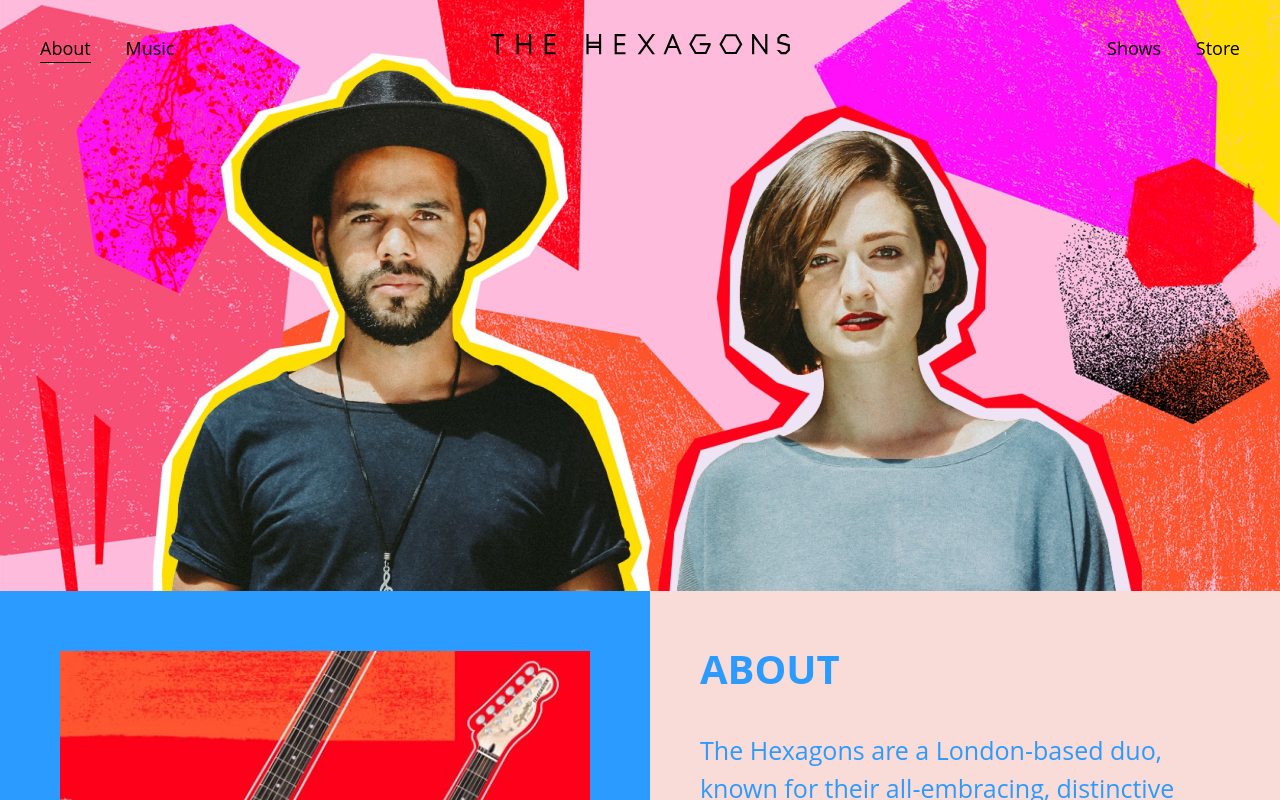
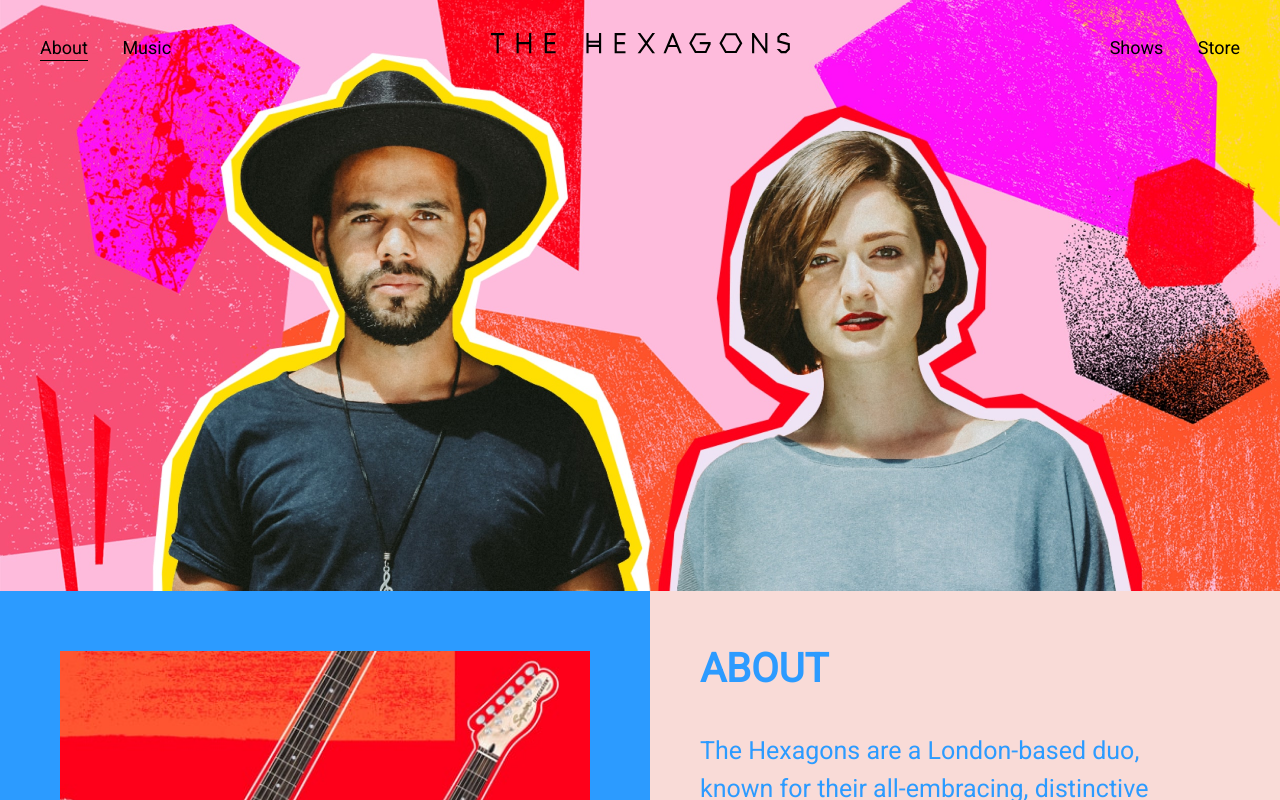
Before and after one commit to maksVRM/The-Hexagons, a plain HTML site: page index.html in a window 1280 px wide. Shown: the top 800 px of the page. Drawn offline with nearby package versions, Linux system fonts and the light colour scheme.

Commit message:
Change font to Roboto instead of Open sans

```diff
--- a/style.css
+++ b/style.css
@@ -3,7 +3,7 @@
 body {
     font-size: 18px;
     line-height: 1.5;
-    font-family: Open Sans;
+    font-family: "Roboto", sans-serif;
     color: black;
     width: 100%;
     margin: 0;
```
